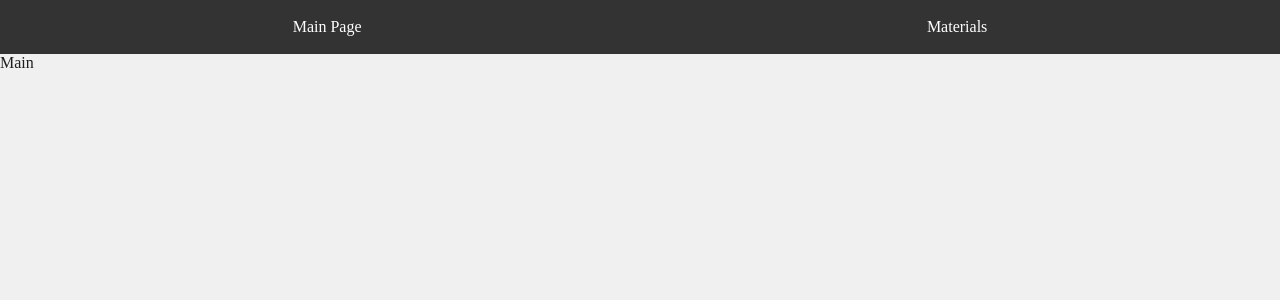
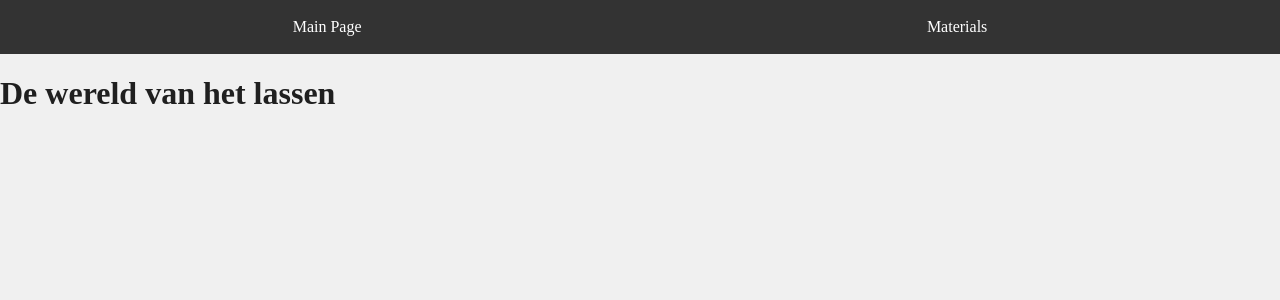
Before and after one commit to PawelOwiesek/de_wereld_van_het_lassen, a React (Create React App) app: page / in a window 1280 px wide. Shown: the top 300 px of the page. Built offline with nearby package versions, Linux system fonts and the light colour scheme.

Commit message:
init Main page

```diff
--- a/src/MainPage.js
+++ b/src/MainPage.js
@@ -1,7 +1,11 @@
 import React from "react";
 
 const MainPage = () => {
-  return <div>Main</div>;
+  return (
+    <div>
+      <h1>De wereld van het lassen</h1>
+    </div>
+  );
 };
 
 export default MainPage;
```
